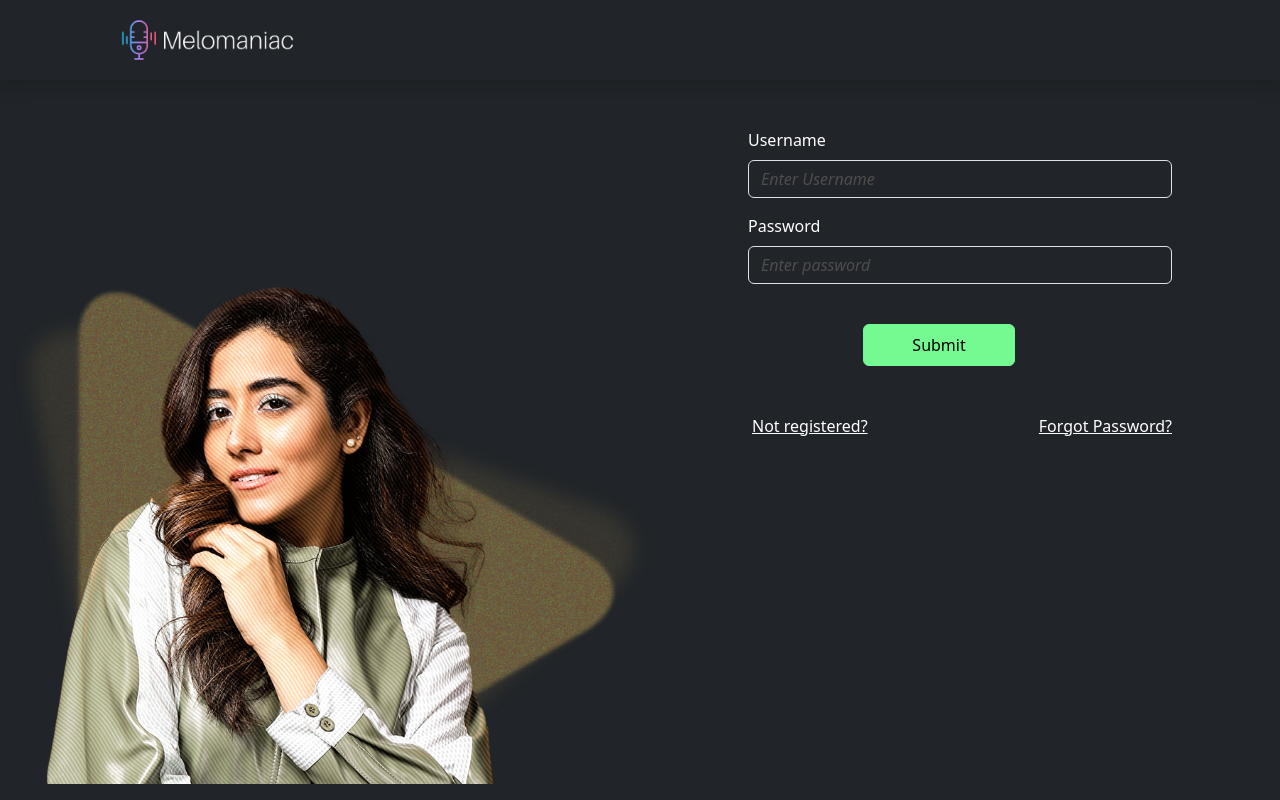
After one commit to Kajanan02/music-web, a PHP site: page /artist-login.php in a window 1280 px wide. The commit adds this page. Run offline with PHP 8.4, Linux system fonts and the light colour scheme.

Commit message:
Artist Login

```diff
--- /dev/null
+++ b/artist-login.php
@@ -0,0 +1,101 @@
+<!DOCTYPE html>
+<html lang="en">
+
+<head>
+    <meta charset="UTF-8">
+    <title>Artists</title>
+    <link rel="icon" type="image/png" href="assets/logos/favicon.png">
+    <meta name="viewport" content="width=device-width, initial-scale=1">
+
+    <!-- Bootstrap 5.0.2 -->
+    <script src="https://cdn.jsdelivr.net/npm/@popperjs/core@2.11.8/dist/umd/popper.min.js" integrity="sha384-I7E8VVD/ismYTF4hNIPjVp/Zjvgyol6VFvRkX/vR+Vc4jQkC+hVqc2pM8ODewa9r" crossorigin="anonymous"></script>
+    <link href="https://cdn.jsdelivr.net/npm/bootstrap@5.3.0/dist/css/bootstrap.min.css" rel="stylesheet" integrity="sha384-9ndCyUaIbzAi2FUVXJi0CjmCapSmO7SnpJef0486qhLnuZ2cdeRhO02iuK6FUUVM" crossorigin="anonymous">
+    <script src="https://cdn.jsdelivr.net/npm/bootstrap@5.3.0/dist/js/bootstrap.min.js" integrity="sha384-fbbOQedDUMZZ5KreZpsbe1LCZPVmfTnH7ois6mU1QK+m14rQ1l2bGBq41eYeM/fS" crossorigin="anonymous"></script>
+
+    <link rel="stylesheet" href="css/premium.css">
+</head>
+
+<body>
+    <nav class="navbar nav-dashboard  bg-dark shadow">
+        <div class="container-fluid">
+            <span class="navbar-brand mb-0 h1 px-5 text-white"> <a href="index.html"> <img src="assets/logo-transparent.png" alt="Logo" width="200px" /></a></span>
+        </div>
+    </nav>
+
+    <div class=" bg-dark">
+        <div class="row m-0 artist-login-container">
+            <div class="col-md-6 d-flex align-items-md-end artist-login-image">
+                <img src="assets/artist03.png" width="90%" style="z-index: 1">
+                <img src="assets/play-btn-3.png" width="100%" class="bg-play">
+            </div>
+
+            <div class="col-md-6 align-items-center justify-content-center">
+
+                <form class="mx-5 my-5 px-5" method="POST" action="./scripts/prcoess-login.php">
+                    <input type="hidden" name="user_type" value="artist"/>
+                    <div class="mb-3">
+                        <label for="exampleInputEmail1" class="form-label text-white">Username</label>
+                        <input type="text" name="username" class="form-control bg-dark text-white place-holder" placeholder="Enter Username" id="exampleInputEmail1" aria-describedby="emailHelp">
+                    </div>
+                    <div class="mb-3">
+                        <label for="exampleInputPassword1" class="form-label text-white">Password</label>
+                        <input type="password" name="password" class="form-control bg-dark place-holder text-white" placeholder="Enter password" id="exampleInputPassword1">
+                    </div>
+
+                    <?php
+                        if(isset($_GET["error"])){
+                            $error = $_GET["error"];
+                            $msg = "";
+
+                            if($error == "1"){
+                                $msg = "Incorrect username or password";
+                            }
+                            elseif($error == "2"){
+                                $msg = "Incorrect username or password";
+                            }
+                            elseif($error == "3"){
+                                $msg = "Unauthorized entry to the page";
+                            }
+                            elseif($error == "4"){
+                                $msg = "Username or password cannot be empty";
+                            }
+                            elseif($error == "0"){
+                                $msg = "You registered successfully. Please Log In.";
+                            }
+                            if($error == "0"){
+                                ?>
+                                <p class="text-success mt-3"><?php echo $msg; ?></p>
+                                <?php
+                            }
+                            else{
+                                ?>
+                                <p class="text-danger mt-3"><?php echo $msg; ?></p>
+                                <?php
+                            }
+                        }
+                    ?>
+
+                    <div class="d-flex justify-content-center">
+                        <input type="submit" name="login" class="btn btn-primary fw-medium px-5 py-2 mt-4 btn-go">Login</a>
+                    </div>
+                    <div class="row">
+                        <div class="col">
+                            <div class="d-flex justify-content-start">
+                                <a class="text-white ms-1 text-white mt-5" href="artist-register.php">Not registered?</a>
+                            </div>
+                        </div>
+                        <div class="col">
+                            <div class="d-flex justify-content-end">
+                                <a class="text-white ms-1 text-white mt-5" href="">Forgot Password?</a>
+                            </div>
+                        </div>
+                    </div>
+                </form>
+
+            </div>
+        </div>
+    </div>
+
+</body>
+
+</html>
```
Also changed, not shown: artist-login.html (deleted, +0 -61 lines), classes/user.php (+21 -1 lines), scripts/prcoess-login.php (+12 -2 lines).
